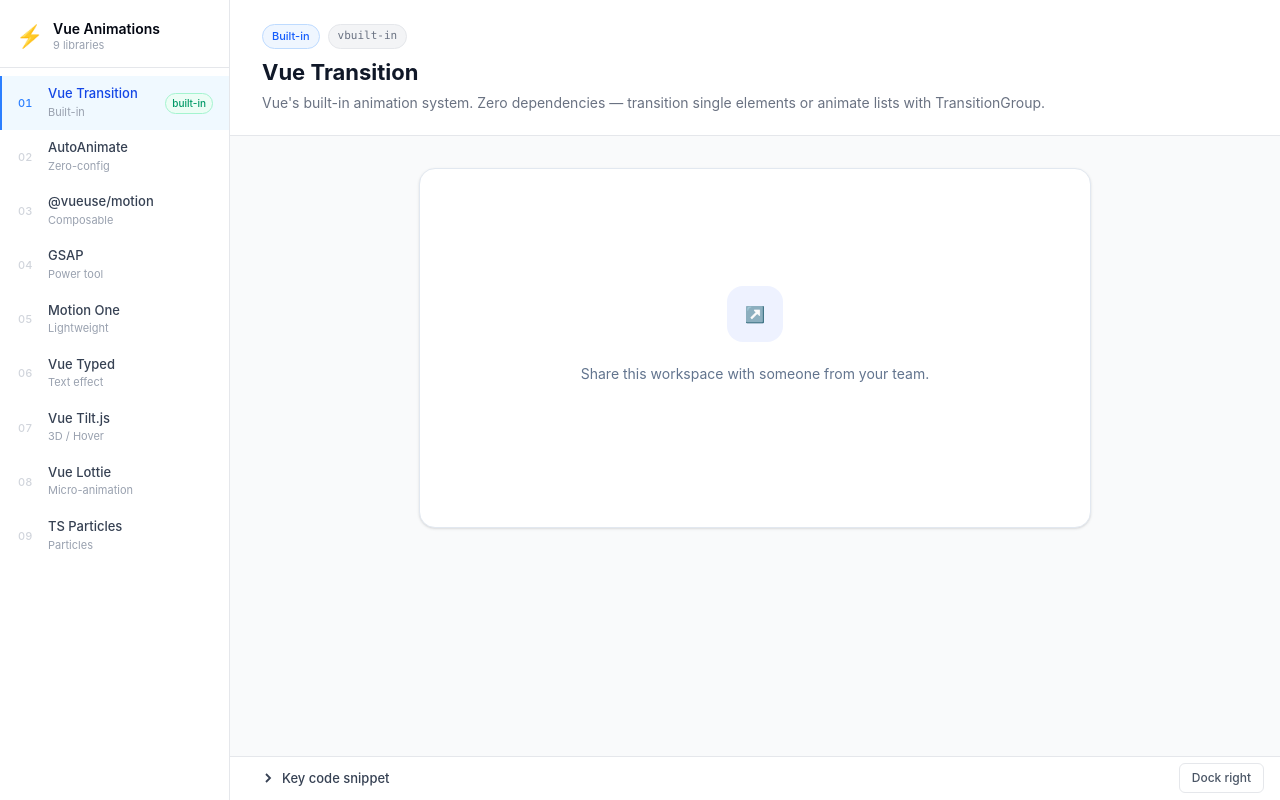
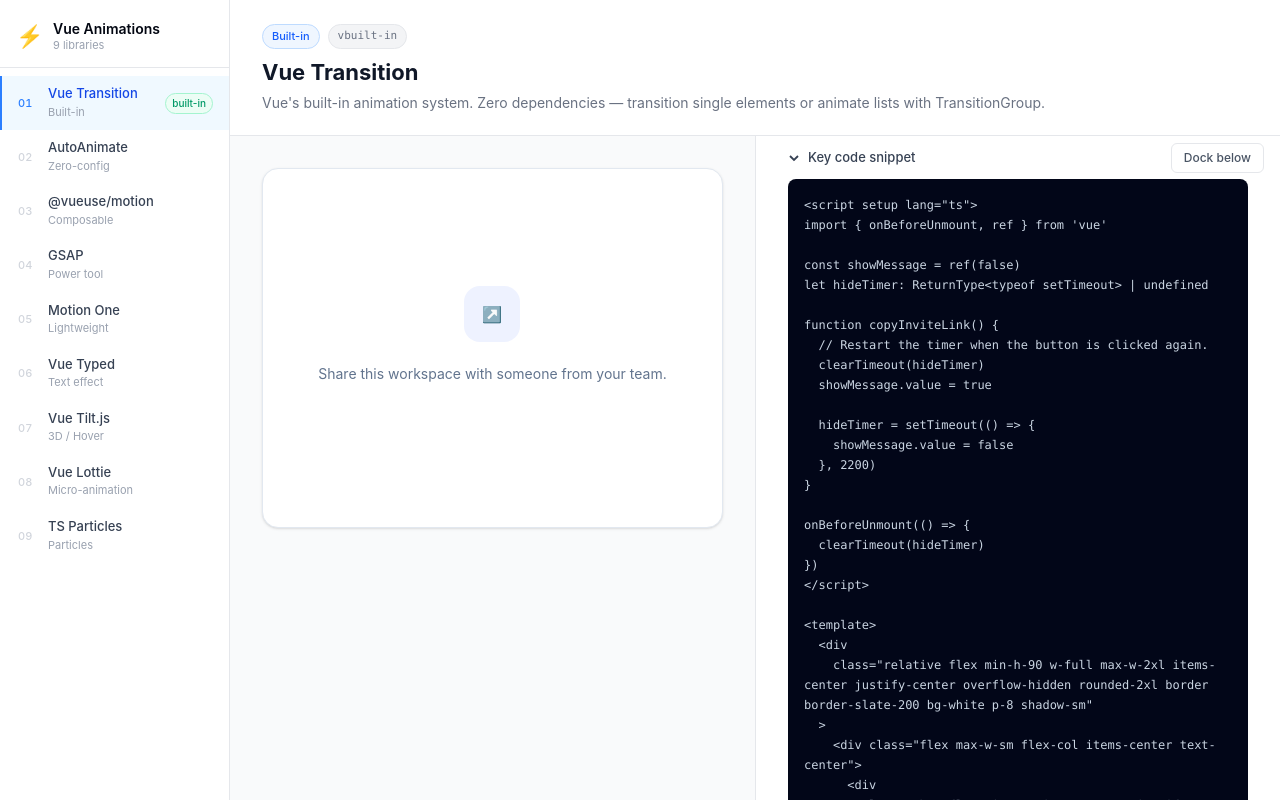
Before and after one commit to yash-b-patel/vue-animation, a Vue app: page /vue-transition in a window 1280 px wide. Built offline with nearby package versions, Linux system fonts and the light colour scheme; what @tsparticles/vue3 would draw is missing.

Commit message:
open beside default

```diff
--- a/src/components/DemoPanel.vue
+++ b/src/components/DemoPanel.vue
@@ -4,8 +4,8 @@
 import { getLibraryByRoute } from '@/constants/libraries'
 
 const route = useRoute()
-const codeOpen = ref(false)
-const codeBesideDemo = ref(false)
+const codeOpen = ref(true)
+const codeBesideDemo = ref(true)
 const codeSnippet = ref('')
 
 const library = computed(() => getLibraryByRoute(route.path))
```
